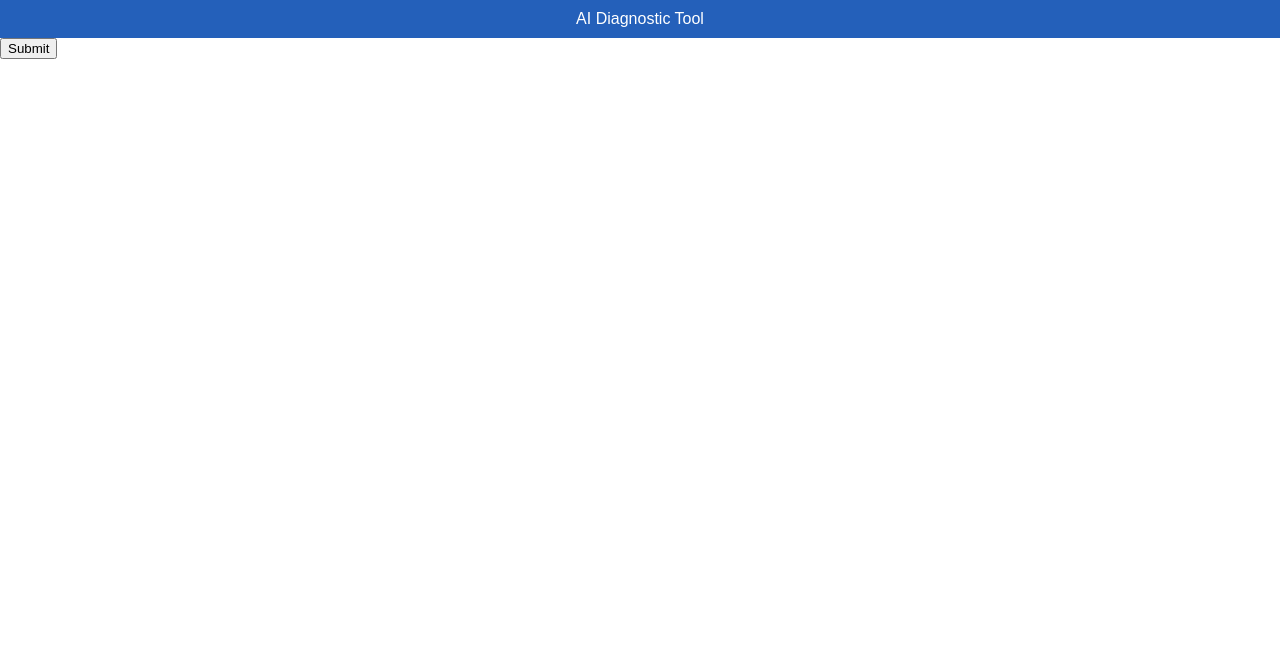
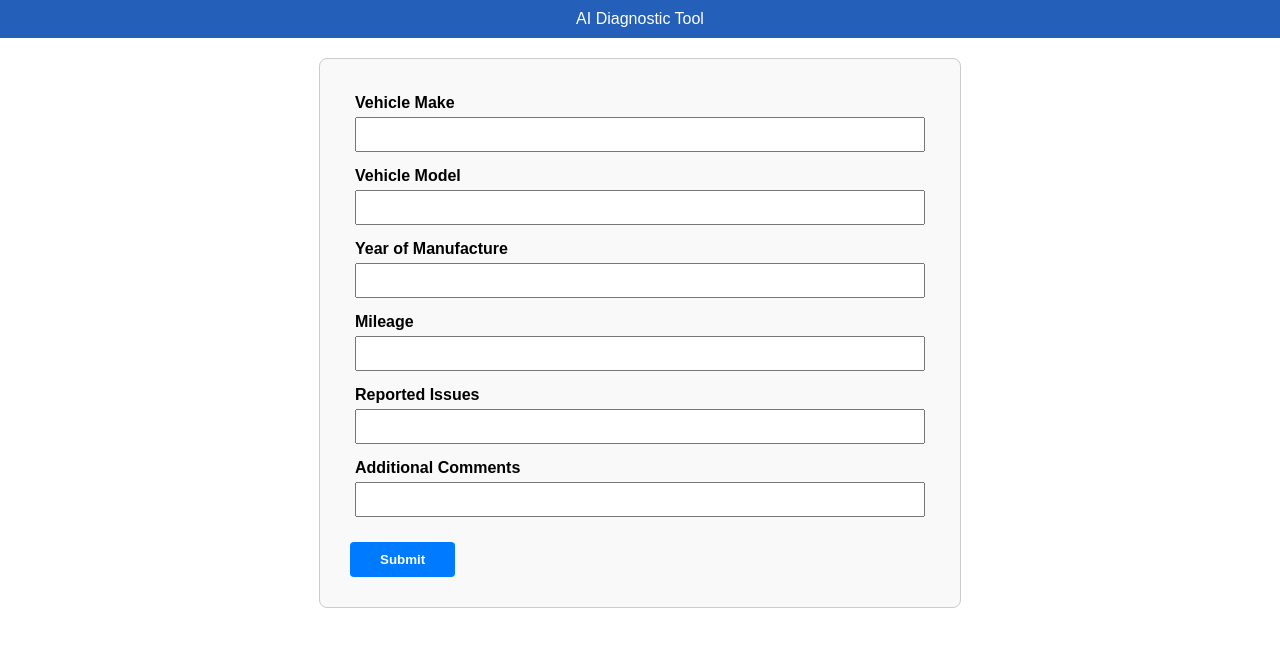
Before and after one commit to SWE-Practicum-AI-Diagnostic-Tool/SWE-Practicum-AI-Diagnostic-Tool, a Vue app: page / in a window 1280 px wide. Shown: the top 646 px of the page. Built offline with nearby package versions, Linux system fonts and the light colour scheme.

Commit message:
Completed base form template.

```diff
--- a/src/components/Form.vue
+++ b/src/components/Form.vue
@@ -1,7 +1,7 @@
 <!-- Form -->
 
 <script setup>
-import { FormSection } from './FormSection.vue'
+import FormSection from './FormSection.vue'
 </script>
 
 <template>
@@ -24,3 +24,29 @@ import { FormSection } from './FormSection.vue'
     </form>
   </div>
 </template>
+
+<style scoped>
+.form-container {
+  max-width: 600px;
+  margin: 20px auto;
+  padding: 20px;
+  border: 1px solid #ccc;
+  border-radius: 8px;
+  background-color: #f9f9f9;
+}
+
+button {
+  margin: 10px 10px;
+  padding: 10px 30px;
+  background-color: #007bff;
+  color: white;
+  font-weight: bold;
+  border: none;
+  border-radius: 4px;
+  cursor: pointer;
+}
+
+button:hover {
+  background-color: #0056b3;
+}
+</style>
--- a/src/components/FormSection.vue
+++ b/src/components/FormSection.vue
@@ -1,6 +1,9 @@
 <script setup>
 defineProps({
-  title: String
+  title: {
+    type: String,
+    required: true
+  }
 })
 </script>
 
@@ -10,3 +13,23 @@ defineProps({
     <input type="text" :id="title" :name="title" required />
   </div>
 </template>
+
+<style scoped>
+.form-group {
+  margin: 15px 15px;
+}
+.form-group label {
+  display: block;
+  margin-bottom: 5px;
+  font-weight: bold;
+}
+.form-group input {
+  width: 100%;
+  padding: 8px;
+  box-sizing: border-box;
+}
+.form-group input:focus {
+  border-color: #007BFF;
+  outline: none;
+}
+</style>
```
